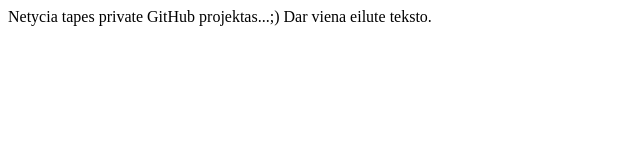
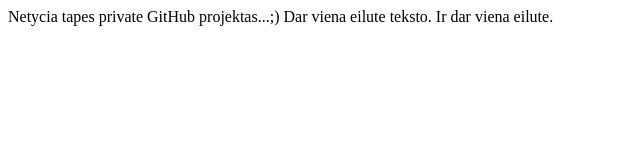
Before and after one commit to AisteBu/4-github-privat, a plain HTML site: page index.html in a window 1280 px wide. Shown: the whole page, without its empty margins (0-640 px from the left). Drawn offline with Linux system fonts and the light colour scheme.

Commit message:
Fix again

```diff
--- a/index.html
+++ b/index.html
@@ -12,6 +12,8 @@
     Netycia tapes private GitHub projektas...;)
 
     Dar viena eilute teksto.
+
+    Ir dar viena eilute.
 </body>
 
 </html>
```
